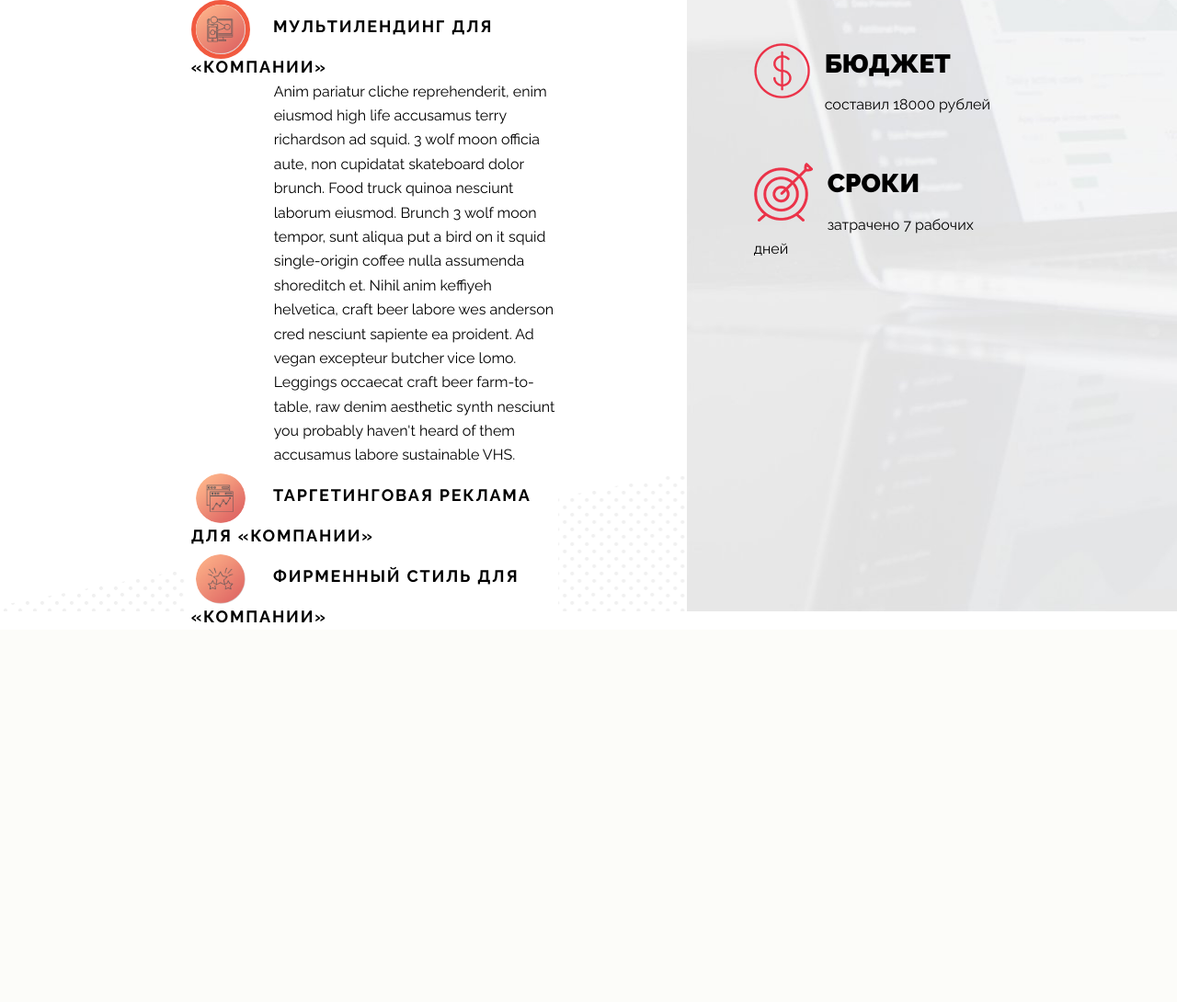
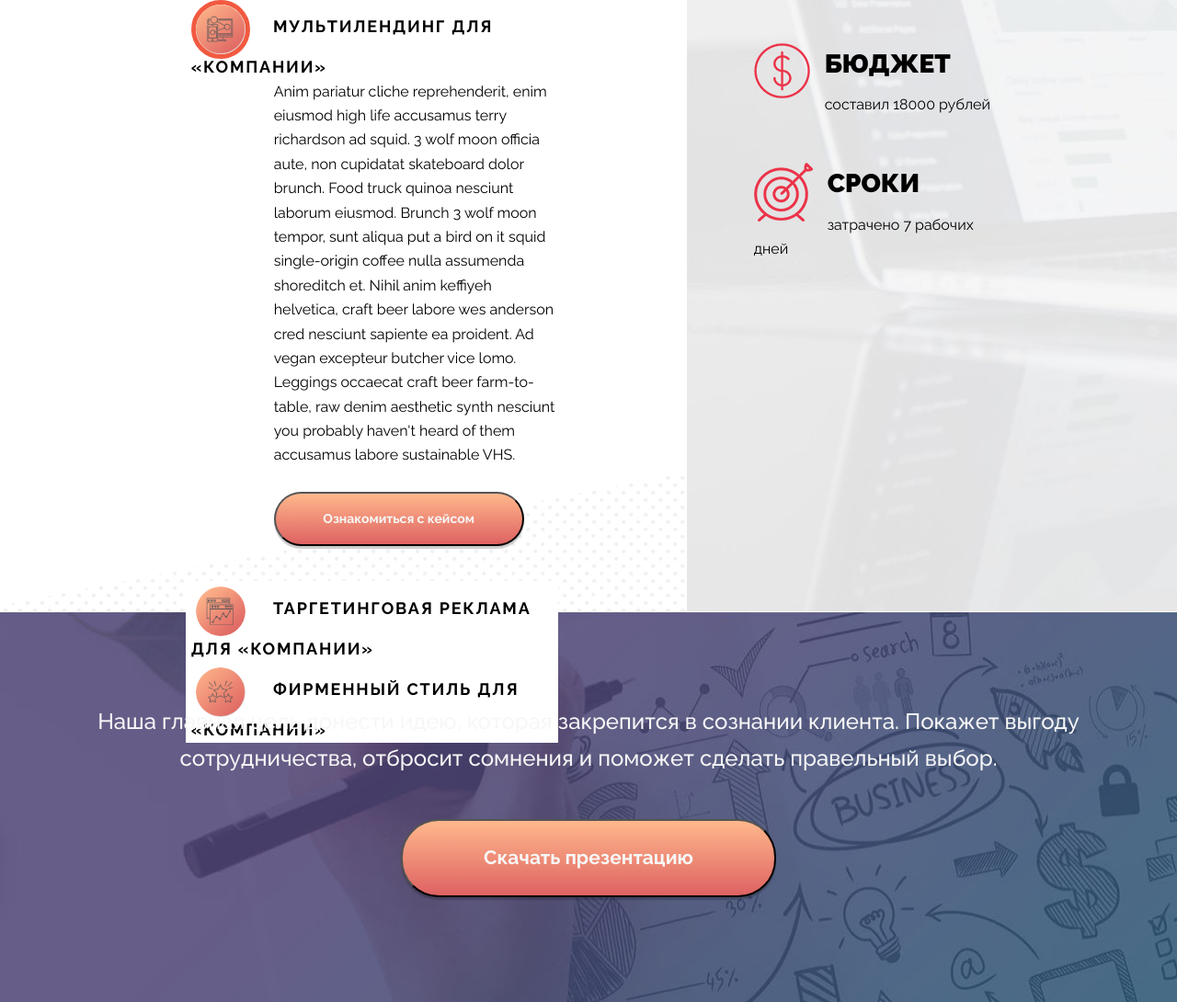
Before and after one commit to zinovyevaleks/TLSmedia, a PHP site: page / in a window 1280 px wide. Shown: the part 1531-2621 px from the top of the page at 92% size. Before the commit the page ends 2209 px from the top, so only its background shows below. Run offline with PHP 8.4, Linux system fonts and the light colour scheme; some web fonts are replaced.

Commit message:
Секция Скачать презентацию

```diff
--- a/app/index.html
+++ b/app/index.html
@@ -107,12 +107,14 @@
 											</button>
 										</h5>
 									</div>
-
 									<div id="collapseOne" class="collapse show" aria-labelledby="headingOne" data-parent="#accordionExample">
 										<div class="card-body">
 											Anim pariatur cliche reprehenderit, enim eiusmod high life accusamus terry richardson ad squid. 3 wolf moon officia aute, non cupidatat skateboard dolor brunch. Food truck quinoa nesciunt laborum eiusmod. Brunch 3 wolf moon tempor, sunt
 											aliqua put a bird on it squid single-origin coffee nulla assumenda shoreditch et. Nihil anim keffiyeh helvetica, craft beer labore wes anderson cred nesciunt sapiente ea proident. Ad vegan excepteur butcher vice lomo. Leggings occaecat
 											craft beer farm-to-table, raw denim aesthetic synth nesciunt you probably haven't heard of them accusamus labore sustainable VHS.
+											<form action="#">
+												<button class="btn" type="submit">Ознакомиться с кейсом</button>
+											</form>
 										</div>
 									</div>
 								</div>
@@ -130,8 +132,12 @@
 											Anim pariatur cliche reprehenderit, enim eiusmod high life accusamus terry richardson ad squid. 3 wolf moon officia aute, non cupidatat skateboard dolor brunch. Food truck quinoa nesciunt laborum eiusmod. Brunch 3 wolf moon tempor, sunt
 											aliqua put a bird on it squid single-origin coffee nulla assumenda shoreditch et. Nihil anim keffiyeh helvetica, craft beer labore wes anderson cred nesciunt sapiente ea proident. Ad vegan excepteur butcher vice lomo. Leggings occaecat
 											craft beer farm-to-table, raw denim aesthetic synth nesciunt you probably haven't heard of them accusamus labore sustainable VHS.
+											<form action="#">
+												<button class="btn" type="submit">Ознакомиться с кейсом</button>
+											</form>
 										</div>
 										</div>
+
 								</div>
 								<div class="card">
 									<div class="card-header" id="headingThree">
@@ -146,9 +152,12 @@
 										<div class="card-body">
 											Anim pariatur cliche reprehenderit, enim eiusmod high life accusamus terry richardson ad squid. 3 wolf moon officia aute, non cupidatat skateboard dolor brunch. Food truck quinoa nesciunt laborum eiusmod. Brunch 3 wolf moon tempor, sunt
 											aliqua put a bird on it squid single-origin coffee nulla assumenda shoreditch et. Nihil anim keffiyeh helvetica, craft beer labore wes anderson cred nesciunt sapiente ea proident. Ad vegan excepteur butcher vice lomo. Leggings occaecat
+											craft beer farm-to-table, raw denim aesthetic synth nesciunt you probably haven't heard of them accusamus labore sustainable VHS.
+											<form action="#">
+												<button class="btn" type="submit">Ознакомиться с кейсом</button>
+											</form>
+										</div>
 
-											craft beer farm-to-table, raw denim aesthetic synth nesciunt you probably haven't heard of them accusamus labore sustainable VHS.
-										</div>
 									</div>
 								</div>
 							</div>
@@ -178,6 +187,20 @@
 			</div>
 	</section>
 
+	<!-- Секция Скачать презентацию -->
+	<section class="presentation">
+		<div class="container">
+			<div class="row">
+				<div class="col-12 text-center">
+					<p class="">Наша главная цель донести идею, которая закрепится в сознании клиента. Покажет выгоду сотрудничества, отбросит сомнения и поможет сделать  правельный выбор.</p>
+					<form action="#">
+						<button class="btn" type="submit">Скачать презентацию</button>
+					</form>
+				</div>
+			</div>
+		</div>
+
+	</section>
 
 	<!-- <script src="https://code.jquery.com/jquery-3.3.1.min.js" integrity="sha256-FgpCb/KJQlLNfOu91ta32o/NMZxltwRo8QtmkMRdAu8=" crossorigin="anonymous"></script> -->
 	<!-- <script src="https://maxcdn.bootstrapcdn.com/bootstrap/4.0.0/js/bootstrap.min.js" integrity="sha384-JZR6Spejh4U02d8jOt6vLEHfe/JQGiRRSQQxSfFWpi1MquVdAyjUar5+76PVCmYl" crossorigin="anonymous"></script> -->
--- a/app/scss/_cases.scss
+++ b/app/scss/_cases.scss
@@ -35,8 +35,6 @@
         -webkit-text-fill-color: #000000;
         text-transform: uppercase;
     }
-
-
 
     p {
         font-size: 21px;
@@ -83,6 +81,15 @@
 
     .card-body {
         padding-left: 6rem;
+
+        .btn {
+            width: 272px;
+            height: 59px;
+            margin-top: 26px;
+            margin-bottom: 38px;
+            font-size: 14px;
+            font-weight: 700;
+        }
     }
 
     &_right {
--- /dev/null
+++ b/app/scss/_presentation.scss
@@ -0,0 +1,14 @@
+.presentation {
+    background-image: url(../img/presentation_bg.jpg);
+    p {
+        color: #f7f7f7;
+        font-size: 24px;
+        font-weight: 500;
+        margin-top: 100px;
+        margin-bottom: 46px;
+    }
+
+    .btn {
+        margin-bottom: 114px;
+    }
+}
--- a/app/scss/main.scss
+++ b/app/scss/main.scss
@@ -73,4 +73,5 @@ b, strong {
 
 @import '_header.scss';
 @import '_cases.scss';
+@import "_presentation.scss";
 @import "media"; // Always at the end
```
Also changed, not shown: app/css/main.min.css, app/img/presentation_bg.jpg (renamed from app/img/goal_bg.jpg). Lines whose indentation alone changed are shown as unchanged.
